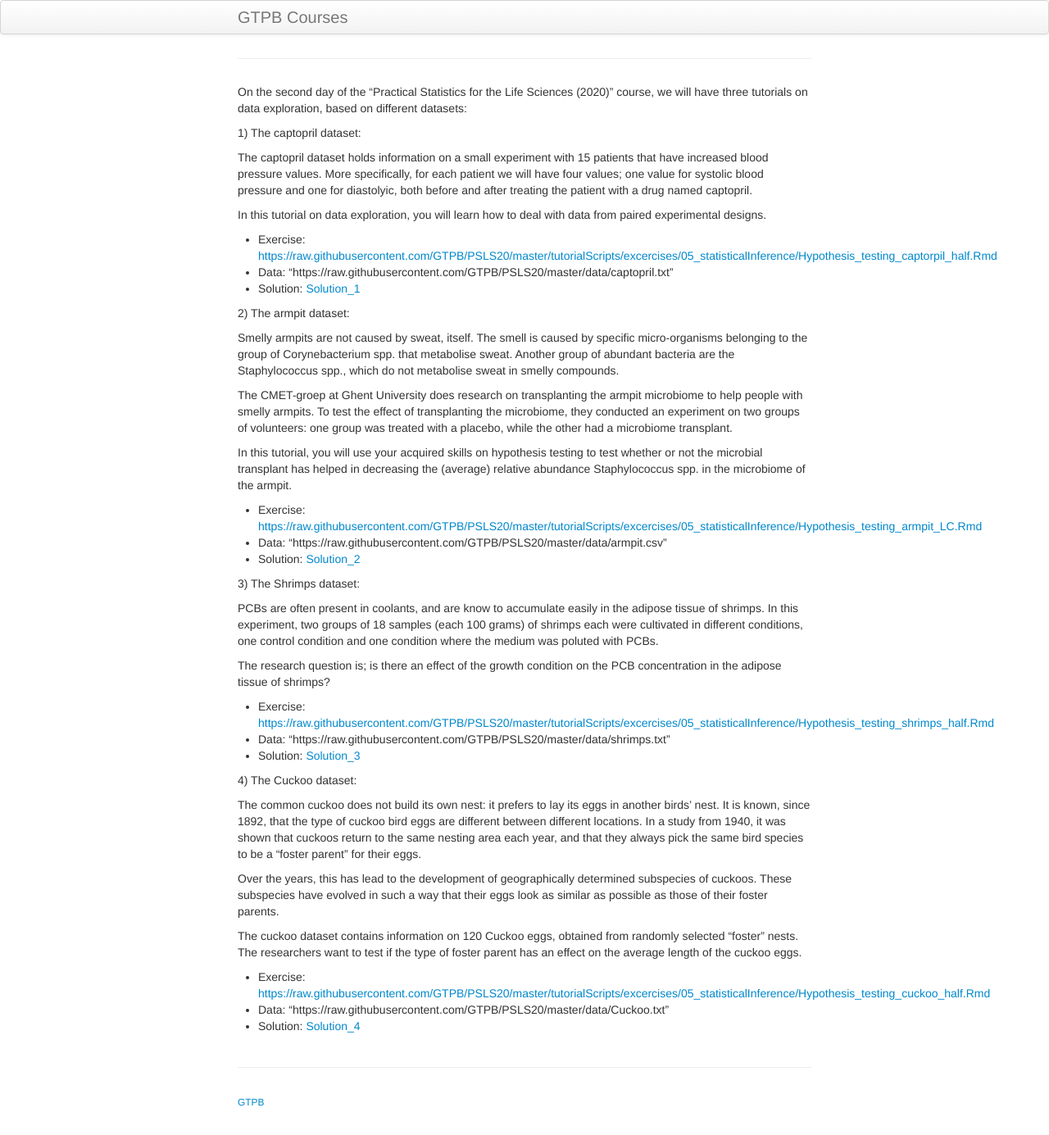
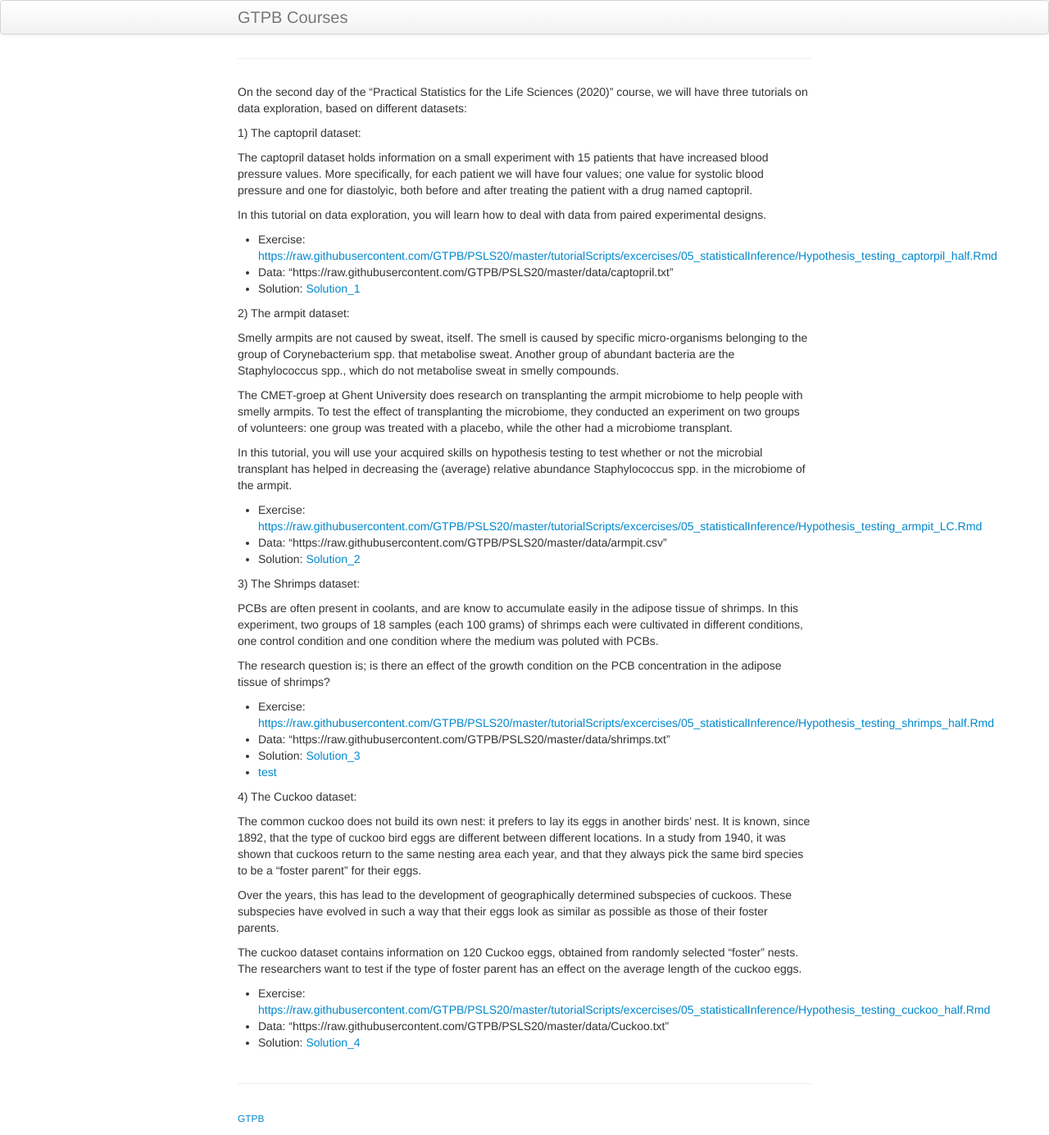
Before and after one commit to GTPB/PSLS20, a Jekyll site: the page built from pages/05_statisticlInference.md, in a window 1280 px wide. Shown: the whole page at 82% size. Built offline with Jekyll 4.4.1, drawn with Linux system fonts in a browser that asks for light colours; our own code applies the rules of GitHub Pages for plain Markdown files.

Commit message:
test again

```diff
--- a/pages/05_statisticlInference.md
+++ b/pages/05_statisticlInference.md
@@ -42,6 +42,7 @@ The research question is; is there an effect of the  growth condition on the PCB
 - Exercise: [https://raw.githubusercontent.com/GTPB/PSLS20/master/tutorialScripts/excercises/05_statisticalInference/Hypothesis_testing_shrimps_half.Rmd](https://raw.githubusercontent.com/GTPB/PSLS20/master/tutorialScripts/excercises/05_statisticalInference/Hypothesis_testing_shrimps_half.Rmd)
 - Data: "https://raw.githubusercontent.com/GTPB/PSLS20/master/data/shrimps.txt"
 - Solution: [Solution_3](./05_Non_parametric_shrimps.html)
+- [test](./06-linearRegression.html)
 
 
 4) The Cuckoo dataset:
```
